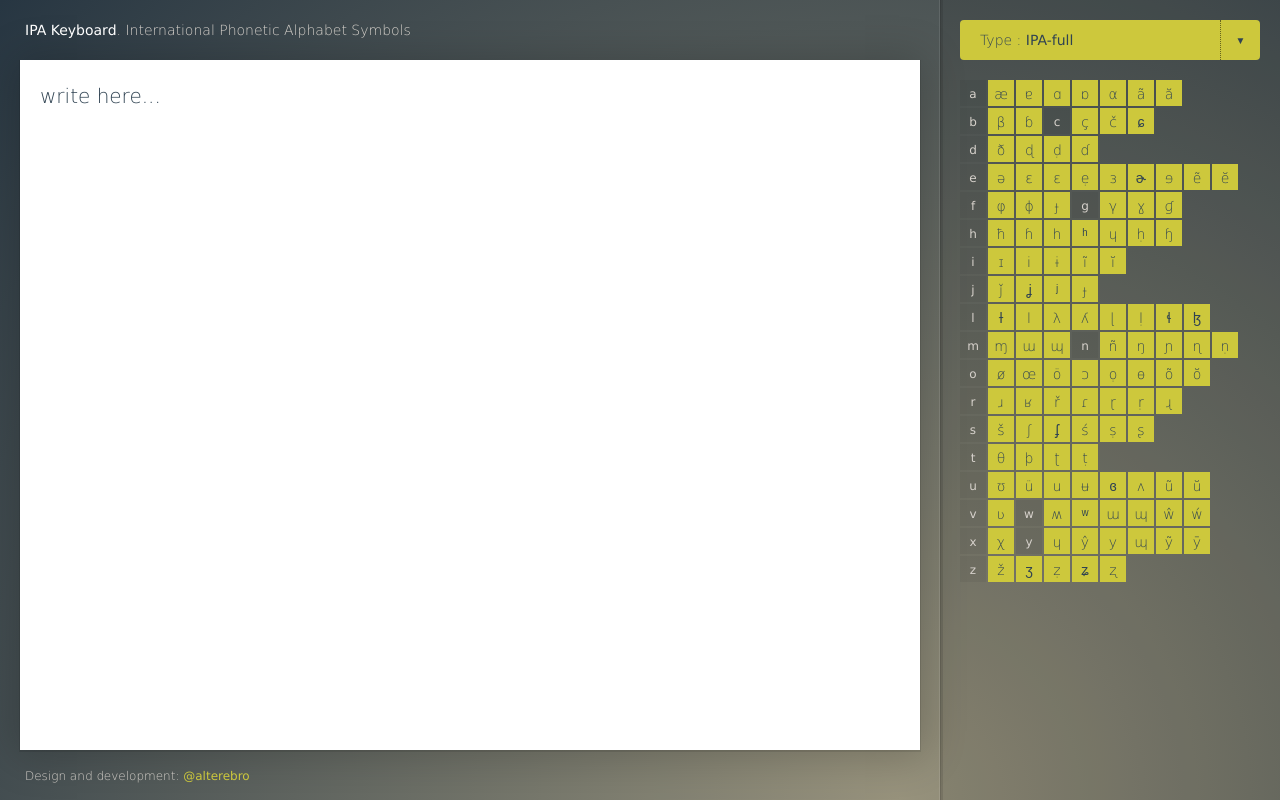
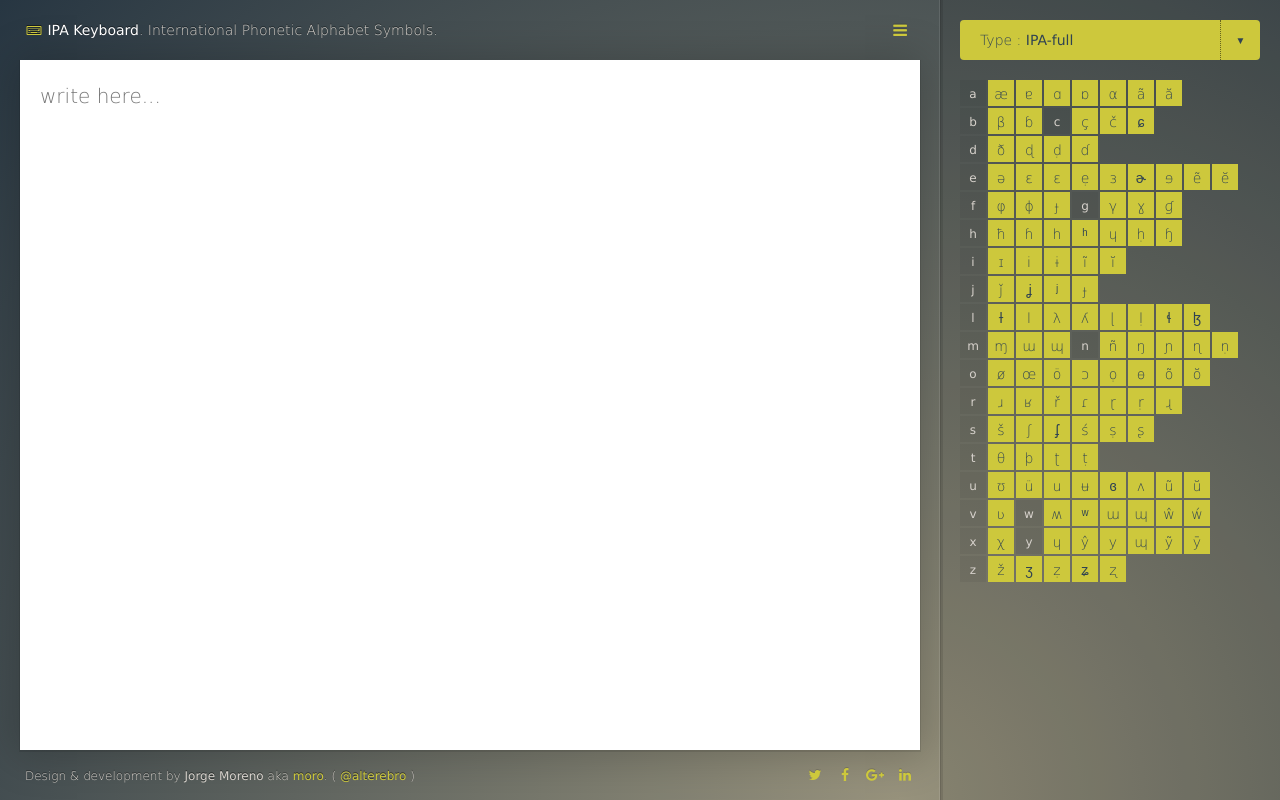
Before and after one commit to alterebro/IPA-Keyboard, a plain HTML site: page index.html in a window 1280 px wide. Drawn offline with Linux system fonts and the light colour scheme; a web font is replaced by a local one.

Commit message:
main div section structure finished

```diff
--- a/frontend/scripts/app.js
+++ b/frontend/scripts/app.js
@@ -113,7 +113,7 @@ var maps = {
 var data = {
 	maps : maps,
 	current_keymap : 'IPA-full',
-	input : 'write here...',
+	input : '',
 
 	keymap : null,
 	output : '',
--- a/frontend/styles/app.less
+++ b/frontend/styles/app.less
@@ -48,7 +48,7 @@
 
 // --------------------------------------------
 // Mixins @less
-.transition( @value : all 0.25s ease-out) {
+.transition( @value : all 0.2s ease-out) {
 	-webkit-transition: @value;
 	transition: @value;
 }
@@ -95,7 +95,8 @@ a {
 }
 a:active, a:hover {
 	outline: 0;
-	color: @armazon-color-foreground;
+//	color: @armazon-color-foreground;
+	color: #fff;
 	border-bottom: solid @armazon-color-primary 1px;
 }
 a, a * {
@@ -208,6 +209,7 @@ body {
 }
 body > * {
 	font-family: 'dejavusans', 'Voces', sans-serif;
+//	font-family: 'Voces', sans-serif;
 	font-size: 1.4rem;
 	font-weight: normal;
 }
@@ -241,10 +243,38 @@ body {
 	        text-overflow: ellipsis;
 			font-size: 1.4rem;
 			font-weight: normal;
+			padding: 0 @ui-header-height 0 0;
+			text-shadow: 0 -1px 0 rgba(0, 0, 0, .5);
 
 			strong {
 				font-weight: bold;
 				color: #fff;
+			}
+			i {
+				color: @armazon-color-primary;
+			}
+		}
+
+		p.hamburguer-icon {
+			position: absolute;
+			top: 0;
+			right: @ui-margin;
+
+			a {
+				display: block;
+				height: @ui-header-height;
+				width: @ui-header-height - 20px;
+				overflow: hidden;
+				border: none;
+				text-align: center;
+				text-shadow: 0 -1px 0 fade(#000, 15%);
+
+				span { display: none; }
+				&:before {
+					content: '\f0c9';
+					font-family: 'FontAwesome';
+					font-size: 1.6rem;
+				}
 			}
 		}
 
@@ -254,6 +284,7 @@ body {
 		width: 100%;
 		height: 100%;
 		padding: @ui-header-height @ui-margin @ui-footer-height;
+		overflow: hidden;
 
 		textarea {
 			-webkit-appearance: none;
@@ -267,6 +298,7 @@ body {
 			vertical-align: top;
 			width: 100%;
 			height: 100%;
+			min-width: 320px;
 			padding: @ui-margin;
 			overflow: auto;
 			resize: none;
@@ -288,7 +320,6 @@ body {
 		bottom: 0;
 		left: 0;
 		height: @ui-footer-height;
-		line-height: @ui-footer-height;
 		width: 100%;
 		padding: 0 @ui-margin + 5px;
 
@@ -296,12 +327,42 @@ body {
 			white-space: nowrap;
 			overflow: hidden;
 			text-overflow: ellipsis;
+			text-shadow: 0 -1px 0 rgba(0, 0, 0, .5);
 			font-size: 1.2rem;
+			line-height: @ui-footer-height;
+			padding: 0 ( (@ui-footer-height - 20px) * 4 ) 0 0; // 4 is N social icons
+			a { font-weight: bold; }
+		}
 
-			a {
-				font-weight: bold;
+		ul {
+			position: absolute;
+			top: 0;
+			right: @ui-margin;
+
+			li {
+				display: block;
+				float: left;
+				height: @ui-footer-height - 20px;
+				width: @ui-footer-height - 20px;
+				margin: 10px 0;
+				padding: 0;
+
+				a {
+					display: block;
+					height: @ui-footer-height - 20px;
+					line-height: @ui-footer-height - 20px;
+					width: @ui-footer-height - 20px;
+					text-align: center;
+					border: none;
+					color: @armazon-color-primary;
+					text-shadow: 0 -1px 0 fade(#000, 15%);
+
+					&:hover { color: #fff; }
+					span { display: none; }
+				}
 			}
 		}
+
 	}
 }
 #sidebar {
--- a/index.html
+++ b/index.html
@@ -9,6 +9,7 @@
 	<meta name="MobileOptimized" content="320" />
 	<meta name="viewport" content="user-scalable=no, initial-scale=1, maximum-scale=1, minimum-scale=1" />
 	<meta http-equiv="content-type" content="text/html;charset=utf-8" />
+	<link rel="stylesheet" type="text/css" href="https://maxcdn.bootstrapcdn.com/font-awesome/4.5.0/css/font-awesome.min.css" />
 	<link rel="stylesheet" type="text/css" href="https://fonts.googleapis.com/css?family=Voces&subset=latin,latin-ext" />
 	<link rel="stylesheet" type="text/css" href="frontend/styles/app.css" />
 </head>
@@ -16,7 +17,11 @@
 
 <div id="main">
 	<header>
-		<h1><strong>IPA Keyboard</strong>. International Phonetic Alphabet Symbols</h1>
+		<h1>
+			<i class="fa fa-fw fa-keyboard-o"></i>
+			<strong>IPA Keyboard</strong>. International Phonetic Alphabet Symbols.
+		</h1>
+		<p class="hamburguer-icon"><a href="#sidebar" title="Sidebar Display Switcher" onclick="alert('nothing yet...'); return false;"><span>&#x2261;</span></a></p>
 	</header>
 
 	<section>
@@ -25,6 +30,7 @@
 			@keyup="onKeyUp"
 			@keypress="onKeyPress"
 			@keydown="onKeyDown"
+			placeholder="write here..."
 		></textarea>
 		<p>{{ output }}</p>
 
@@ -45,7 +51,17 @@
 	</section>
 
 	<footer>
-		<p>Design and development: <a href="https://twitter.com/alterebro">@alterebro</a></p>
+		<p>
+			Design &amp; development by <strong>Jorge Moreno</strong>
+			aka <a href="http://moro.es" target="_blank" title="Jorge Moreno aka Moro. Front End Web Developer and UI Designer. Zaragoza, Spain">moro</a>.
+			( <a href="https://twitter.com/alterebro" target="_blank" title="@alterebro. Web Development and Design">@alterebro</a> )
+		</p>
+		<ul>
+			<li><a href="#" title="Share on Twitter" onclick="alert('nothing yet...'); return false;"><i class="fa fa-twitter"></i> <span>Share on Twitter</span></a></li>
+			<li><a href="#" title="Share on FaceBook" onclick="alert('nothing yet...'); return false;"><i class="fa fa-facebook"></i> <span>Share on FaceBook</span></a></li>
+			<li><a href="#" title="Share on Google+" onclick="alert('nothing yet...'); return false;"><i class="fa fa-google-plus"></i> <span>Share on GooglePlus</span></a></li>
+			<li><a href="#" title="Share on LinkedIn" onclick="alert('nothing yet...'); return false;"><i class="fa fa-linkedin"></i> <span>Share on LinkedIn</span></a></li>
+		</ul>
 	</footer>
 </div>
 
```
Also changed, not shown: frontend/styles/app.css.
